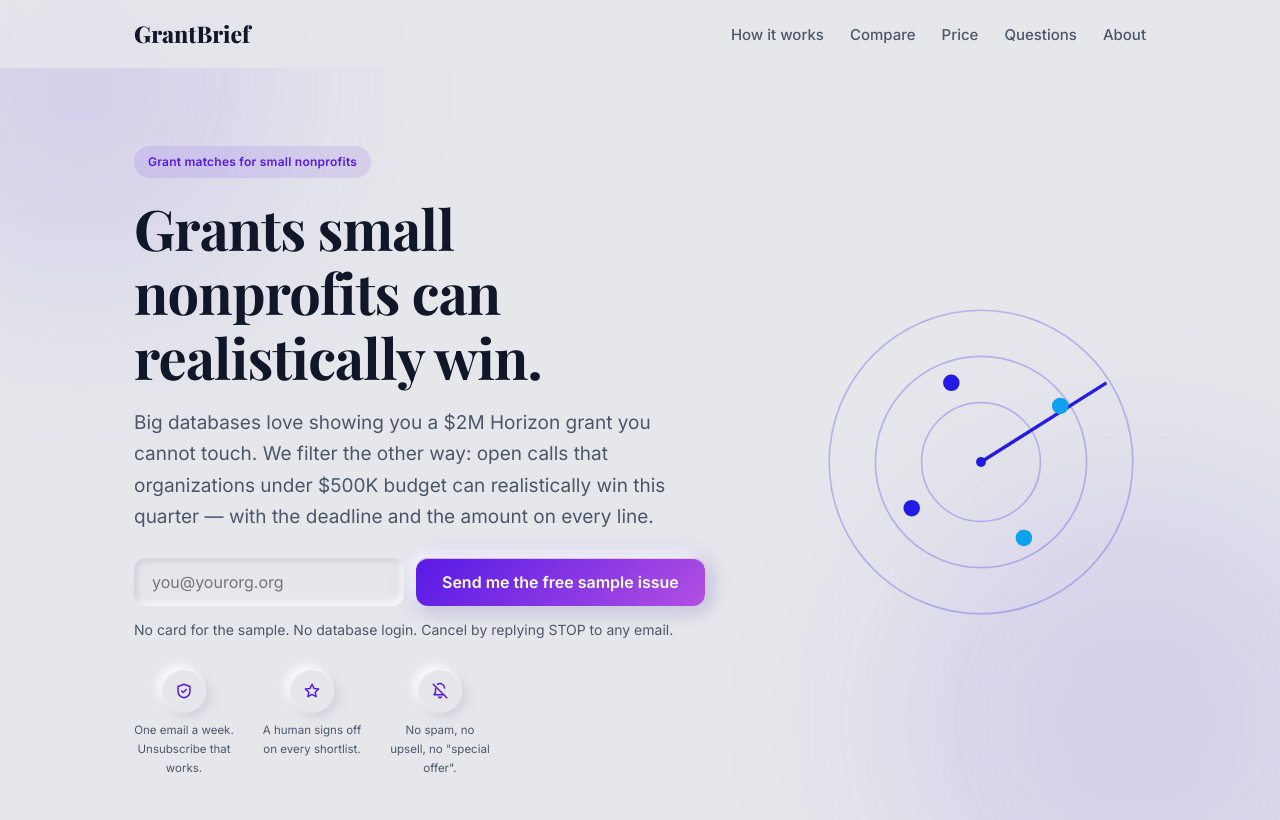
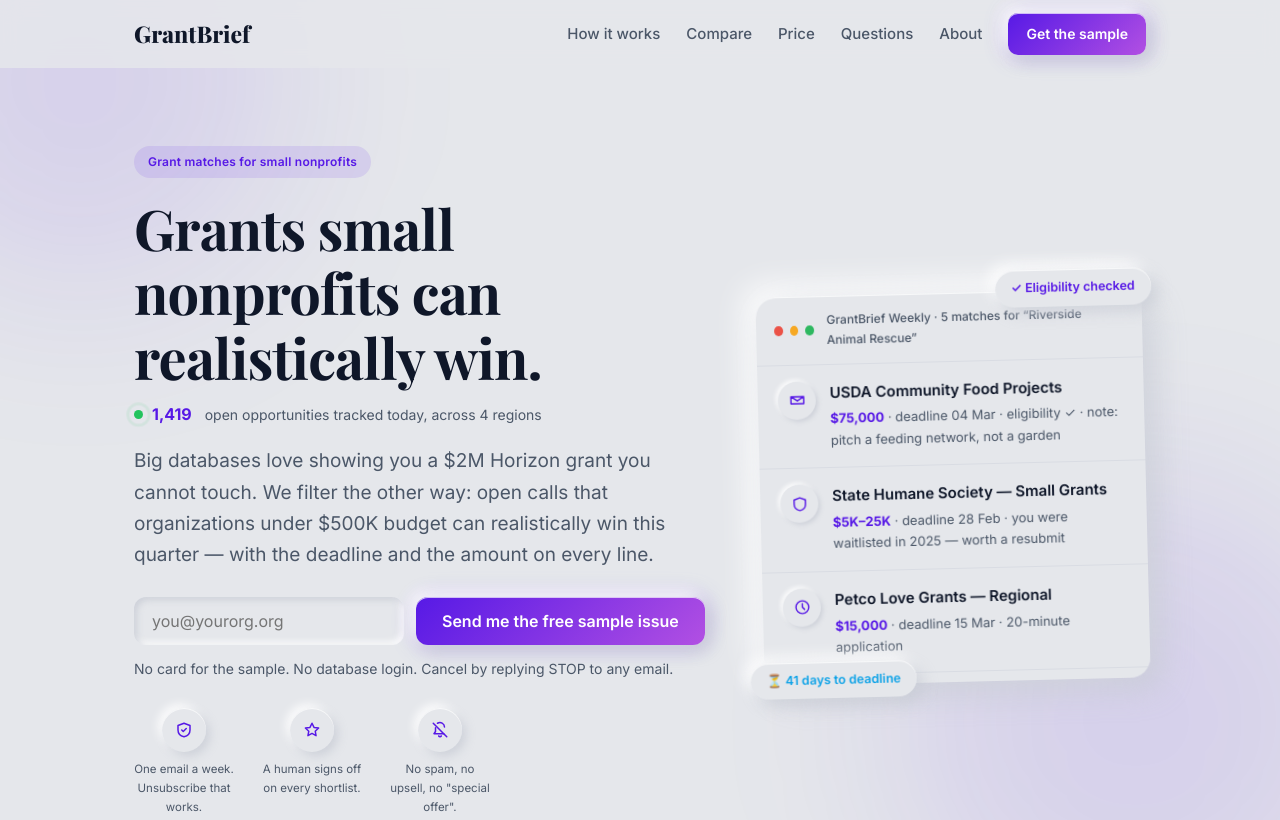
Before and after one commit to skeep83/smallnonprofitgrants-site, a plain HTML site: page index.html in a window 1280 px wide. Shown: the top 820 px of the page. Drawn offline with nearby package versions, Linux system fonts and the light colour scheme.

Commit message:
update site [skip ci]

```diff
--- a/index.html
+++ b/index.html
@@ -24,15 +24,16 @@
 <body>
 <header class="site"><div class="wrap">
 <a class="logo" href="/">GrantBrief</a>
-<nav><a href="/#how">How it works</a><a href="/#vs">Compare</a><a href="/#pricing">Price</a><a href="/#faq">Questions</a><a href="/about.html">About</a></nav>
+<nav><a href="/#how">How it works</a><a href="/#vs">Compare</a><a href="/#pricing">Price</a><a href="/#faq">Questions</a><a href="/about.html">About</a><a class="btn btn-sm" href="#signup">Get the sample</a></nav>
 </div></header>
 
 <div class="wrap"><div class="hero">
 <div>
 <div class="eyebrow">Grant matches for small nonprofits</div>
 <h1>Grants small nonprofits can realistically win.</h1>
+<div class="live"><span class="pulse"></span><b>1,419</b>&nbsp;open opportunities tracked today, across 4 regions</div>
 <p class="lede">Big databases love showing you a $2M Horizon grant you cannot touch. We filter the other way: open calls that organizations under $500K budget can realistically win this quarter — with the deadline and the amount on every line.</p>
-<form class="cta" id="signup" action="https://api.grantbrief.org/subscribe" method="post"><input type="email" name="email" placeholder="you@yourorg.org" required aria-label="Your email"><input type="hidden" name="src" value="smallnonprofitgrants.org"><button class="btn" type="submit">Send me the free sample issue</button></form>
+<form class="cta js-signup" id="signup" action="https://api.grantbrief.org/subscribe" method="post"><input type="email" name="email" placeholder="you@yourorg.org" required aria-label="Your email"><input type="hidden" name="src" value="smallnonprofitgrants.org"><button class="btn" type="submit">Send me the free sample issue</button></form>
 <div class="fine">No card for the sample. No database login. Cancel by replying STOP to any email.</div>
 <div class="trust">
 <div class="t-item"><div class="well"><svg viewBox="0 0 24 24"><path d="M12 3l8 3v6c0 5-3.5 8-8 9-4.5-1-8-4-8-9V6z"/><path d="M9 12l2 2 4-4"/></svg></div>One email a week. Unsubscribe that works.</div>
@@ -40,35 +41,43 @@
 <div class="t-item"><div class="well"><svg viewBox="0 0 24 24"><path d="M18 8a6 6 0 00-9.3-5M6 9v5l-2 3h13"/><path d="M3 3l18 18"/><path d="M10.3 20a2 2 0 003.4 0"/></svg></div>No spam, no upsell, no "special offer".</div>
 </div>
 </div>
-<svg class="radar" viewBox="0 0 200 200" fill="none" xmlns="http://www.w3.org/2000/svg" role="img" aria-label="A radar picking out a few signals among many">
-<circle cx="100" cy="100" r="92" stroke="#241ae6" stroke-opacity=".25"/>
-<circle cx="100" cy="100" r="64" stroke="#241ae6" stroke-opacity=".25"/>
-<circle cx="100" cy="100" r="36" stroke="#241ae6" stroke-opacity=".25"/>
-<line x1="100" y1="100" x2="176" y2="52" stroke="#241ae6" stroke-width="2"/>
-<circle cx="148" cy="66" r="5" fill="#0da2ee"/>
-<circle cx="82" cy="52" r="5" fill="#241ae6"/>
-<circle cx="58" cy="128" r="5" fill="#241ae6"/>
-<circle cx="126" cy="146" r="5" fill="#0da2ee"/>
-<circle cx="100" cy="100" r="3" fill="#241ae6"/>
-</svg>
+<div class="mailmock">
+<div class="mm-bar"><span class="dot r"></span><span class="dot y"></span><span class="dot g"></span>
+<span class="mm-sub">GrantBrief Weekly · 5 matches for “Riverside Animal Rescue”</span></div>
+<div class="mm-item"><div class="mm-ic"><svg viewBox="0 0 24 24"><path d="M3 7l9 6 9-6M3 7v10h18V7z"/></svg></div>
+<div><div class="mm-h">USDA Community Food Projects</div>
+<div class="mm-m"><b>$75,000</b> · deadline 04 Mar · eligibility ✓ · note: pitch a feeding network, not a garden</div></div></div>
+<div class="mm-item"><div class="mm-ic"><svg viewBox="0 0 24 24"><path d="M12 3l8 3v6c0 5-3.5 8-8 9-4.5-1-8-4-8-9V6z"/></svg></div>
+<div><div class="mm-h">State Humane Society — Small Grants</div>
+<div class="mm-m"><b>$5K–25K</b> · deadline 28 Feb · you were waitlisted in 2025 — worth a resubmit</div></div></div>
+<div class="mm-item"><div class="mm-ic"><svg viewBox="0 0 24 24"><circle cx="12" cy="12" r="9"/><path d="M12 7v5l3 3"/></svg></div>
+<div><div class="mm-h">Petco Love Grants — Regional</div>
+<div class="mm-m"><b>$15,000</b> · deadline 15 Mar · 20-minute application</div></div></div>
+<div class="float-chip fc1">✓ Eligibility checked</div>
+<div class="float-chip fc2">⏳ 41 days to deadline</div>
+</div>
 </div></div>
 <div class="wrap"><div class="stats">
-<div class="stat"><div class="num">1,419</div><div class="lbl">open opportunities tracked right now, across four regions</div></div>
-<div class="stat"><div class="num">3–10</div><div class="lbl">real matches per reader, per week</div></div>
-<div class="stat"><div class="num">$29</div><div class="lbl">per month. The sample issue costs nothing.</div></div>
+<div class="stat reveal"><div class="num">1,419</div><div class="lbl">open opportunities tracked right now, across four regions</div></div>
+<div class="stat reveal"><div class="num">3–10</div><div class="lbl">real matches per reader, per week</div></div>
+<div class="stat reveal"><div class="num">$29</div><div class="lbl">per month. The sample issue costs nothing.</div></div>
 </div></div>
+<div class="wrap sources">
+<span class="src-lbl">We read these every day:</span>
+<span class="chip">grants.gov</span><span class="chip">EU Funding &amp; Tenders</span><span class="chip">UK Government</span><span class="chip">National Lottery</span><span class="chip">GrantConnect AU</span><span class="chip">40+ foundation feeds</span>
+</div>
 <section id="how"><div class="wrap">
 <h2>How it works</h2>
 <div class="steps">
-<div class="step"><div class="well"><svg viewBox="0 0 24 24"><circle cx="12" cy="8" r="4"/><path d="M4 21c0-4 3.6-6 8-6s8 2 8 6"/></svg></div><h3>Tell us who you are</h3>
+<div class="step reveal"><div class="well"><svg viewBox="0 0 24 24"><circle cx="12" cy="8" r="4"/><path d="M4 21c0-4 3.6-6 8-6s8 2 8 6"/></svg></div><h3>Tell us who you are</h3>
 <p>Five questions, two minutes: mission, country, budget, what you spend on, whether you have ever held a grant. This is the profile we match against.</p></div>
-<div class="step"><div class="well"><svg viewBox="0 0 24 24"><circle cx="11" cy="11" r="7"/><path d="M21 21l-4.3-4.3"/></svg></div><h3>We read everything, daily</h3>
+<div class="step reveal"><div class="well"><svg viewBox="0 0 24 24"><circle cx="11" cy="11" r="7"/><path d="M21 21l-4.3-4.3"/></svg></div><h3>We read everything, daily</h3>
 <p>grants.gov and state portals, the EU Funding &amp; Tenders portal, UK government and National Lottery funding, GrantConnect in Australia, foundation feeds. Thousands of postings a month. Most are noise for you — that is the point.</p></div>
-<div class="step"><div class="well"><svg viewBox="0 0 24 24"><rect x="3" y="5" width="18" height="14" rx="2"/><path d="M3 7l9 6 9-6"/></svg></div><h3>You get the shortlist</h3>
+<div class="step reveal"><div class="well"><svg viewBox="0 0 24 24"><rect x="3" y="5" width="18" height="14" rx="2"/><path d="M3 7l9 6 9-6"/></svg></div><h3>You get the shortlist</h3>
 <p>Every Tuesday: the 3–10 that genuinely fit, each with deadline, amount, and a plain-language note on what that funder actually wants to see.</p></div>
 </div>
 <h3 style="margin-top:40px">What an issue looks like</h3>
-<div class="digest">
+<div class="digest reveal">
 <div class="from">From: GrantBrief Weekly &lt;digest@grantbrief.org&gt; · Tuesday 07:02 · <b>5 matches for “Riverside Animal Rescue”</b></div>
 <div class="grant"><div class="t">USDA Community Food Projects — Competitive Grant</div>
 <div class="m">Deadline 04 Mar · <span class="amt">up to $75,000</span> · open to nonprofits under $1M revenue. Note: they funded two community fridges last cycle; a feeding-network pitch fits better than a garden one.</div></div>
@@ -99,7 +108,7 @@
 </div></section>
 <section id="pricing"><div class="wrap">
 <h2>One plan. $29 a month.</h2>
-<div class="price-card">
+<div class="price-card reveal">
 <div class="p">$29<small> / month</small></div>
 <ul>
 <li>Daily scan of every tracked source</li>
@@ -111,6 +120,12 @@
 <a class="btn" href="mailto:hello@grantbrief.org?subject=Send%20me%20the%20sample%20issue">Send me the sample issue</a>
 <p class="fine" style="margin-top:12px">Annual $290 (two months free). Nonprofits under $100K budget: write us, we work it out.</p>
 </div>
+</div></section>
+<section class="cta-band"><div class="wrap narrow" style="text-align:center">
+<h2>Stop finding out about grants after the deadline.</h2>
+<p>The free sample issue takes one minute to judge. If it is not useful, it costs nothing.</p>
+<form class="cta js-signup" id="signup2" action="https://api.grantbrief.org/subscribe" method="post"><input type="email" name="email" placeholder="you@yourorg.org" required aria-label="Your email"><input type="hidden" name="src" value="smallnonprofitgrants.org"><button class="btn" type="submit">Send me the free sample issue</button></form>
+<div class="fine">No card. No database login. Reply STOP whenever.</div>
 </div></section>
 <section id="faq"><div class="wrap narrow faq">
 <h2>Questions people actually ask</h2>
@@ -132,4 +147,5 @@
 <div>© 2026 GrantBrief. Written by two people in Europe and one very persistent robot.</div>
 </div></footer>
 <script src="/signup.js"></script>
+<script src="/site.js"></script>
 </body></html>
--- a/signup.js
+++ b/signup.js
@@ -1,6 +1,5 @@
 (function () {
-  var f = document.getElementById('signup');
-  if (!f) return;
+  document.querySelectorAll('form.js-signup').forEach(function (f) {
   f.addEventListener('submit', function (e) {
     e.preventDefault();
     var em = f.querySelector('input[name=email]').value;
@@ -19,4 +18,5 @@
         window.location.href = 'mailto:hello@grantbrief.org?subject=Start%20my%20free%20digest&body=' + encodeURIComponent(em);
       });
   });
+  });
 })();
--- /dev/null
+++ b/site.js
@@ -0,0 +1,26 @@
+(function () {
+  // scroll reveal
+  var els = document.querySelectorAll('.reveal');
+  if ('IntersectionObserver' in window && !matchMedia('(prefers-reduced-motion: reduce)').matches) {
+    var io = new IntersectionObserver(function (es) {
+      es.forEach(function (en) { if (en.isIntersecting) { en.target.classList.add('in'); io.unobserve(en.target); } });
+    }, { threshold: 0.12 });
+    els.forEach(function (el) { io.observe(el); });
+  } else {
+    els.forEach(function (el) { el.classList.add('in'); });
+  }
+  // mobile sticky CTA
+  var bar = document.createElement('div');
+  bar.className = 'mobile-cta';
+  bar.innerHTML = '<span>Free sample issue</span><a class="btn btn-sm" href="#signup">Get it</a>';
+  document.body.appendChild(bar);
+  var last = false;
+  addEventListener('scroll', function () {
+    var hero = document.getElementById('signup');
+    if (!hero) return;
+    var past = scrollY > hero.getBoundingClientRect().height + 400;
+    var atForm = hero.getBoundingClientRect().bottom > 0 && hero.getBoundingClientRect().top < innerHeight;
+    var show = past && !atForm;
+    if (show !== last) { bar.classList.toggle('show', show); last = show; }
+  }, { passive: true });
+})();
--- a/style.css
+++ b/style.css
@@ -17,6 +17,7 @@
   --neo-4: 4px 4px 10px var(--neo-dark), -4px -4px 10px var(--neo-light), var(--neo-edge);
   --neo-6: 6px 6px 15px var(--neo-dark), -6px -6px 15px var(--neo-light), var(--neo-edge);
   --neo-8: 8px 8px 20px var(--neo-dark), -8px -8px 20px var(--neo-light), var(--neo-edge);
+  --neo-12: 12px 12px 30px var(--neo-dark), -12px -12px 30px var(--neo-light), var(--neo-edge);
   --inset-3: inset 3px 3px 6px var(--neo-dark), inset -3px -3px 6px var(--neo-light);
   --serif:"Playfair Display",Georgia,serif;
   --sans:Inter,-apple-system,BlinkMacSystemFont,"Segoe UI",system-ui,sans-serif;
@@ -124,4 +125,54 @@ footer .cols{display:flex;gap:48px;flex-wrap:wrap;margin-bottom:20px}
   .steps,.stats{grid-template-columns:1fr}
   nav a{margin-left:14px}
   table.cmp{display:block;overflow-x:auto}
+  .mobile-cta{display:flex}
+  body{padding-bottom:72px}
 }
+
+/* — v2: hero mock, live row, sources, CTA band, reveal, mobile bar — */
+.live{display:flex;align-items:center;gap:9px;font-size:14px;color:var(--ink-soft);margin:-6px 0 18px}
+.live b{color:hsl(var(--primary));font-size:16px}
+.pulse{width:9px;height:9px;border-radius:50%;background:hsl(142 70% 45%);position:relative;flex:none}
+.pulse::after{content:"";position:absolute;inset:-4px;border-radius:50%;border:2px solid hsl(142 70% 45% / .5);animation:ping 1.8s ease-out infinite}
+@keyframes ping{0%{transform:scale(.6);opacity:1}100%{transform:scale(1.6);opacity:0}}
+
+.mailmock{background:var(--neo-bg);border-radius:20px;box-shadow:var(--neo-12);padding:0 0 10px;
+  transform:rotate(-1.4deg);position:relative;margin-top:12px}
+.mm-bar{display:flex;align-items:center;gap:7px;padding:14px 18px;border-bottom:1px solid var(--hair)}
+.mm-bar .dot{width:10px;height:10px;border-radius:50%;background:hsl(220 10% 78%)}
+.mm-bar .dot.r{background:hsl(4 80% 60%)}.mm-bar .dot.y{background:hsl(38 92% 55%)}.mm-bar .dot.g{background:hsl(142 60% 45%)}
+.mm-sub{font-size:12px;color:var(--ink-soft);margin-left:6px;font-weight:500}
+.mm-item{display:flex;gap:14px;padding:16px 20px;border-bottom:1px solid var(--hair)}
+.mm-item:last-of-type{border-bottom:0}
+.mm-ic{width:38px;height:38px;border-radius:50%;background:var(--neo-bg);box-shadow:var(--neo-2);
+  display:flex;align-items:center;justify-content:center;flex:none}
+.mm-ic svg{width:17px;height:17px;stroke:hsl(var(--primary));fill:none;stroke-width:2;stroke-linecap:round;stroke-linejoin:round}
+.mm-h{font-weight:600;font-size:15px;color:var(--ink)}
+.mm-m{font-size:13px;color:var(--ink-soft);margin-top:3px}
+.mm-m b{color:hsl(var(--primary))}
+.float-chip{position:absolute;background:var(--neo-bg);border-radius:9999px;padding:8px 16px;font-size:12.5px;font-weight:600;
+  color:hsl(var(--primary));box-shadow:var(--neo-6);animation:floaty 5s ease-in-out infinite}
+.fc1{top:-16px;right:-10px}
+.fc2{bottom:-14px;left:-14px;animation-delay:2.2s;color:hsl(var(--brand-2))}
+@keyframes floaty{0%,100%{transform:translateY(0)}50%{transform:translateY(-7px)}}
+@media(prefers-reduced-motion:reduce){.float-chip,.pulse::after{animation:none}}
+
+.sources{display:flex;align-items:center;gap:10px;flex-wrap:wrap;padding-top:30px}
+.src-lbl{font-size:13px;color:var(--ink-soft)}
+.chip{background:var(--neo-bg);border-radius:9999px;padding:7px 15px;font-size:13px;font-weight:600;
+  color:var(--ink-soft);box-shadow:var(--neo-2)}
+
+.cta-band{padding:74px 0}
+.cta-band form{justify-content:center}
+.cta-band .fine{font-size:14px;color:var(--ink-soft);margin-top:10px}
+
+.reveal{opacity:0;transform:translateY(18px);transition:opacity .6s ease,transform .6s ease}
+.reveal.in{opacity:1;transform:none}
+@media(prefers-reduced-motion:reduce){.reveal{opacity:1;transform:none;transition:none}}
+
+.btn-sm{padding:9px 18px;font-size:14px;border-radius:10px}
+.mobile-cta{display:none;position:fixed;left:14px;right:14px;bottom:14px;z-index:9;
+  background:var(--neo-bg);border-radius:16px;box-shadow:var(--neo-12);
+  padding:10px 16px;align-items:center;justify-content:space-between;font-weight:600;font-size:15px;
+  transform:translateY(140%);transition:transform .35s cubic-bezier(.4,0,.2,1)}
+.mobile-cta.show{transform:none}
```
Also changed, not shown: about.html (+2 -1 lines), privacy.html (+2 -1 lines), terms.html (+2 -1 lines).
